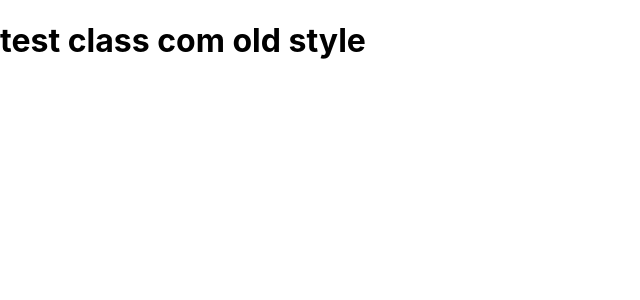
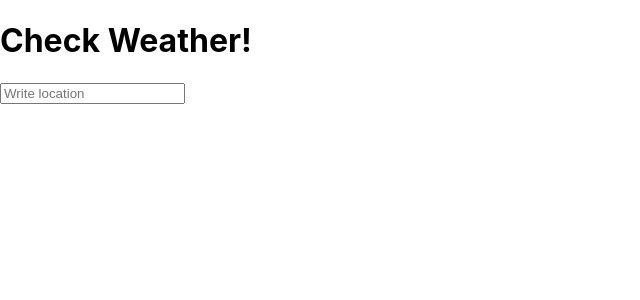
Before and after one commit to Bartek-Wieckowski/react-class-weather-app, a React (Create React App) app: page / in a window 1280 px wide. Shown: the top 300 px of the page, without its empty margins (0-640 px from the left). Built offline with nearby package versions, Linux system fonts and the light colour scheme; the HTML template or start-up script is replaced by a standard one.

Commit message:
used Input component

```diff
--- a/src/App.jsx
+++ b/src/App.jsx
@@ -1,7 +1,13 @@
 import React from 'react';
+import Input from './components/Input';
 class App extends React.Component {
   render() {
-    return <h1>test class com old style</h1>;
+    return (
+      <div className="app">
+        <h1>Check Weather!</h1>
+        <Input />
+      </div>
+    );
   }
 }
 
```
